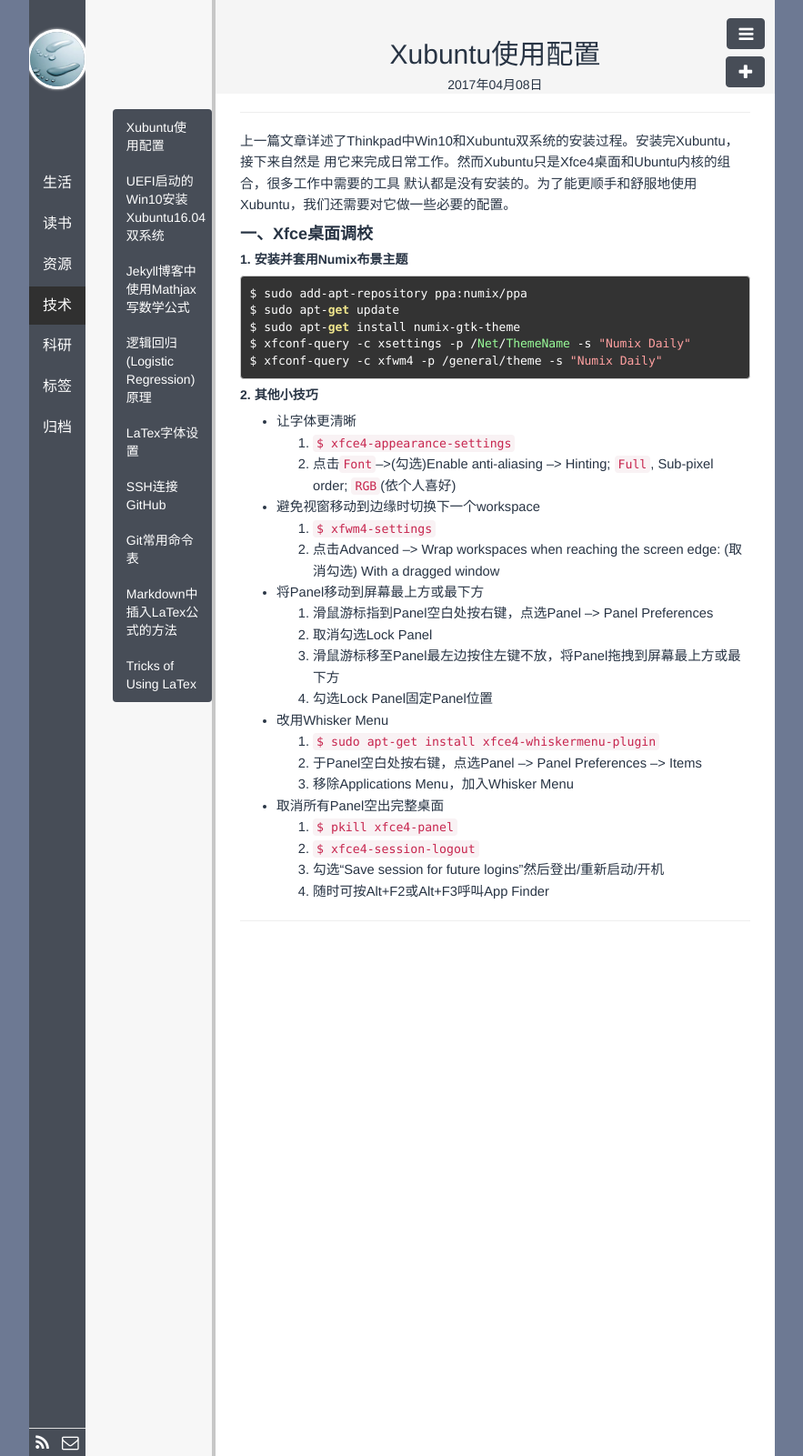
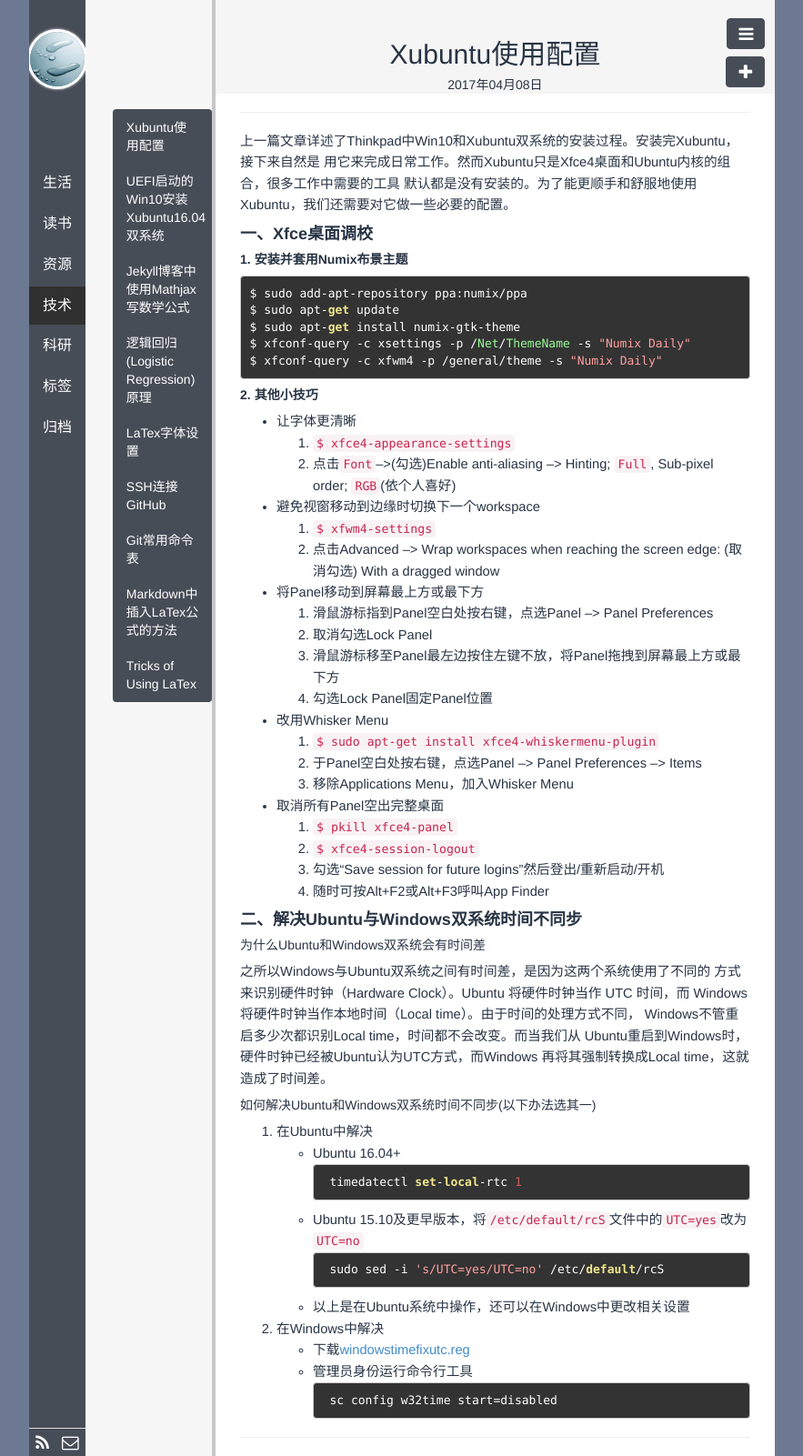
Before and after one commit to polyHong/polyHong.github.io, a Jekyll site: the page built from _posts/tech/2017-04-08-xubuntu-config-setting.md, in a window 1280 px wide. Shown: the whole page at 91% size, without its empty margins (198-1081 px from the left). Built offline with Jekyll 4.4.1, drawn with Linux system fonts in a browser that asks for light colours; Markdown is read by kramdown in place of the engine named in the settings; comment, search, counter and statistics services are not loaded.

Commit message:
update xubuntu config

````diff
--- a/_posts/tech/2017-04-08-xubuntu-config-setting.md
+++ b/_posts/tech/2017-04-08-xubuntu-config-setting.md
@@ -45,3 +45,33 @@
     2. `$ xfce4-session-logout`
     3. 勾选“Save session for future logins”然后登出/重新启动/开机
     4. 随时可按Alt+F2或Alt+F3呼叫App Finder
+
+
+#### **二、解决Ubuntu与Windows双系统时间不同步**
+
+##### 为什么Ubuntu和Windows双系统会有时间差
+之所以Windows与Ubuntu双系统之间有时间差，是因为这两个系统使用了不同的
+方式来识别硬件时钟（Hardware Clock）。Ubuntu 将硬件时钟当作 UTC 时间，而
+Windows将硬件时钟当作本地时间（Local time）。由于时间的处理方式不同，
+Windows不管重启多少次都识别Local time，时间都不会改变。而当我们从
+Ubuntu重启到Windows时，硬件时钟已经被Ubuntu认为UTC方式，而Windows
+再将其强制转换成Local time，这就造成了时间差。
+
+##### 如何解决Ubuntu和Windows双系统时间不同步(以下办法选其一)
+
+1. 在Ubuntu中解决
+    - Ubuntu 16.04+
+    ```shell
+    timedatectl set-local-rtc 1
+    ```
+    - Ubuntu 15.10及更早版本，将`/etc/default/rcS`文件中的`UTC=yes`改为`UTC=no`
+    ```shell
+    sudo sed -i 's/UTC=yes/UTC=no' /etc/default/rcS
+    ```
+    - 以上是在Ubuntu系统中操作，还可以在Windows中更改相关设置
+2. 在Windows中解决
+    - 下载[windowstimefixutc.reg](http://www.linuxandubuntu.com/uploads/2/1/1/5/21152474/windowstimefixutc.reg)
+    - 管理员身份运行命令行工具
+    ```shell
+    sc config w32time start=disabled
+    ```
````
Also changed, not shown: 1 other file.
